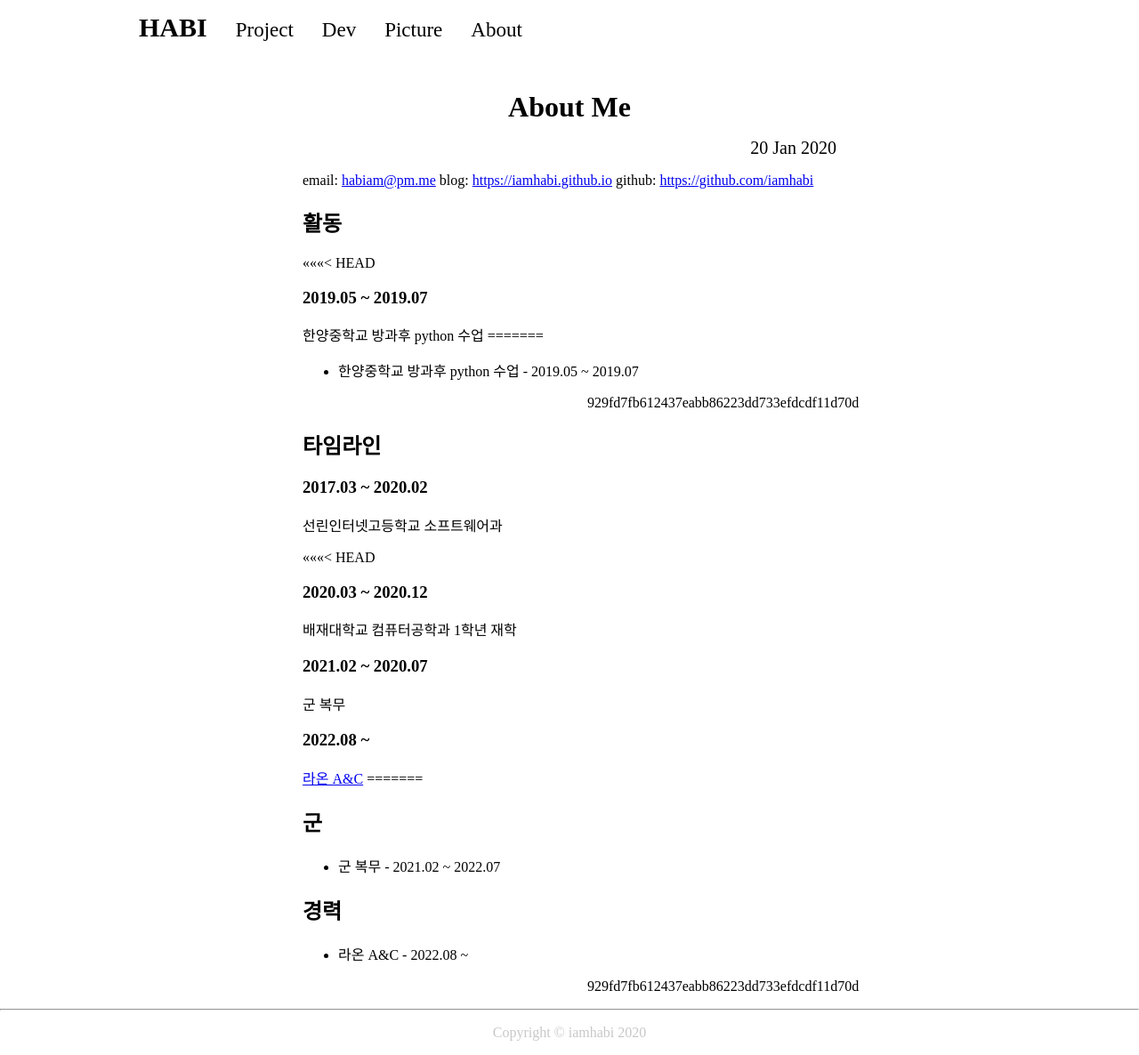
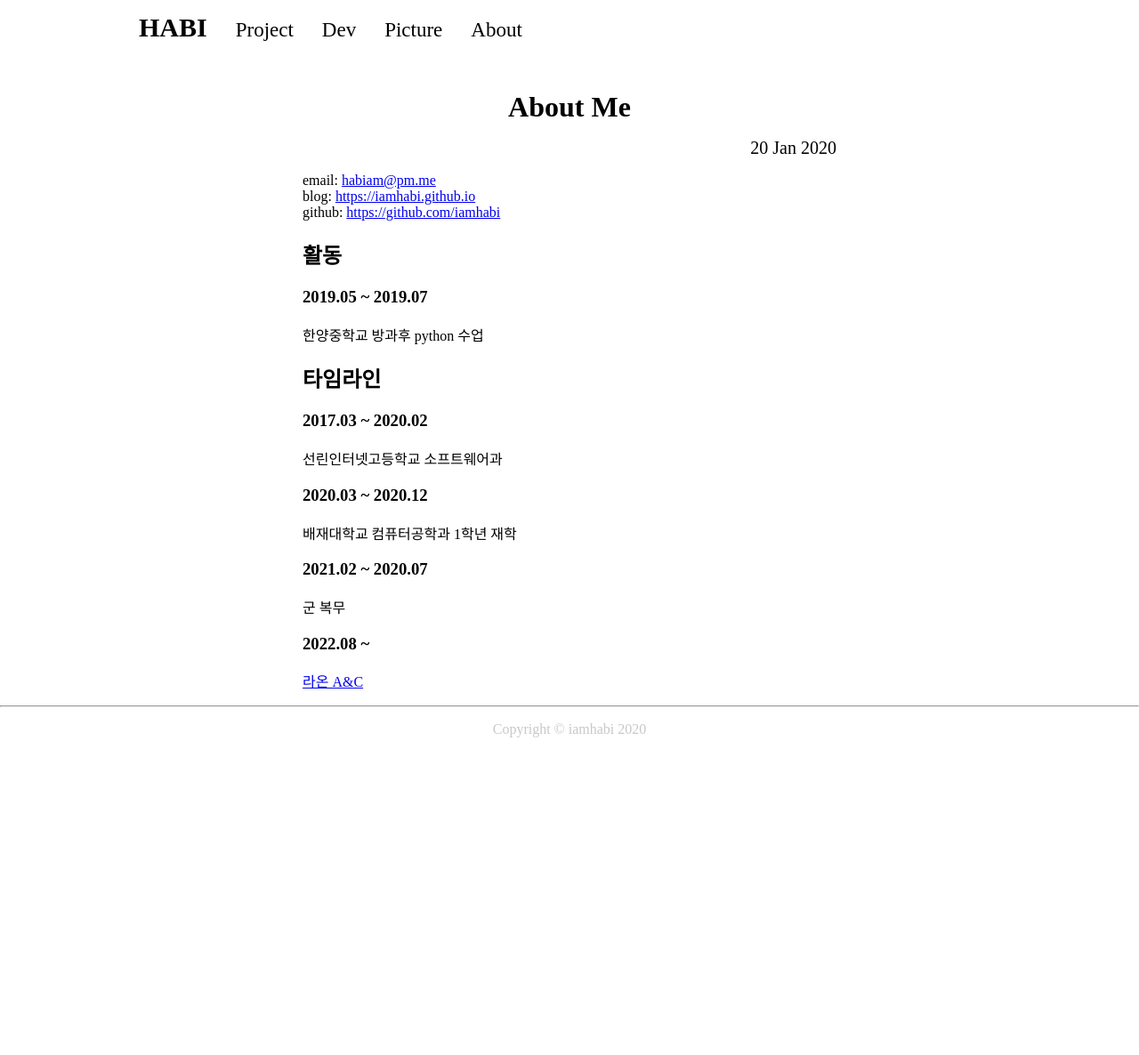
Before and after one commit to iamhabi/iamhabi.github.io, a Jekyll site: the page built from _posts/2020-01-20-AboutMe.md, in a window 1280 px wide. Shown: the whole page at 89% size. Built offline with Jekyll 4.4.1, drawn with Linux system fonts in a browser that asks for light colours; after the commit the page ends 900 px from its top, so only the background shows below that.

Commit message:
Update AboutMe

```diff
--- a/_posts/2020-01-20-AboutMe.md
+++ b/_posts/2020-01-20-AboutMe.md
@@ -10,18 +10,13 @@
 github: <https://github.com/iamhabi>
 
 ## 활동
-<<<<<<< HEAD
 ### 2019.05 ~ 2019.07
 한양중학교 방과후 python 수업
-=======
-- 한양중학교 방과후 python 수업 - 2019.05 ~ 2019.07
->>>>>>> 929fd7fb612437eabb86223dd733efdcdf11d70d
 
 ## 타임라인
 ### 2017.03 ~ 2020.02
 선린인터넷고등학교 소프트웨어과
 
-<<<<<<< HEAD
 ### 2020.03 ~ 2020.12
 배재대학교 컴퓨터공학과 1학년 재학
 
@@ -30,10 +25,3 @@
 
 ### 2022.08 ~
 [라온 A&C](http://www.raonanc.com/)
-=======
-## 군
-- 군 복무 - 2021.02 ~ 2022.07
-
-## 경력
-- 라온 A&C - 2022.08 ~
->>>>>>> 929fd7fb612437eabb86223dd733efdcdf11d70d
```
